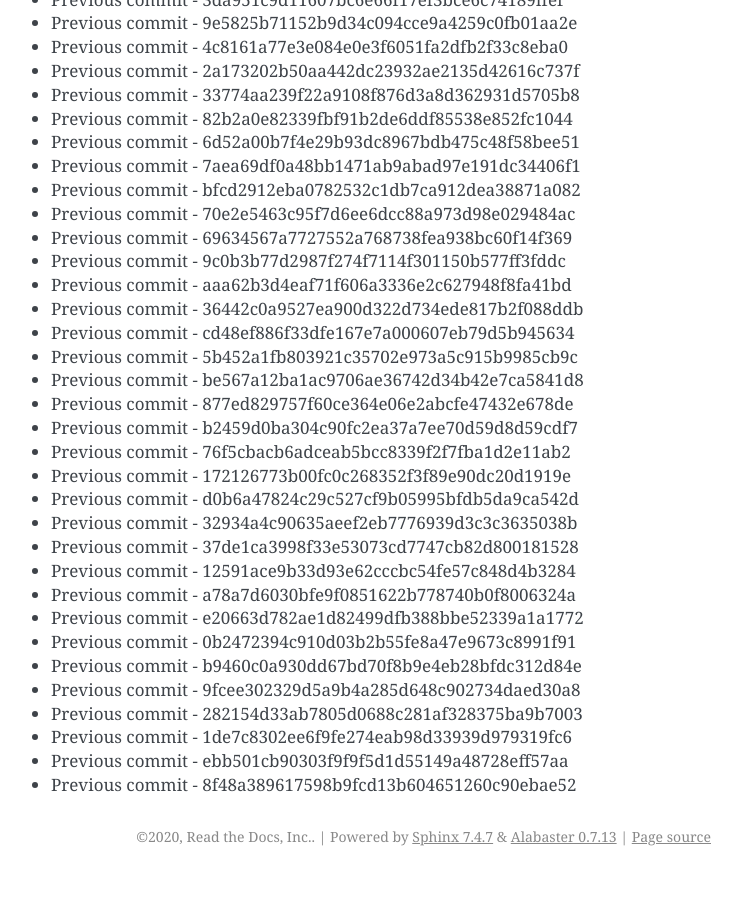
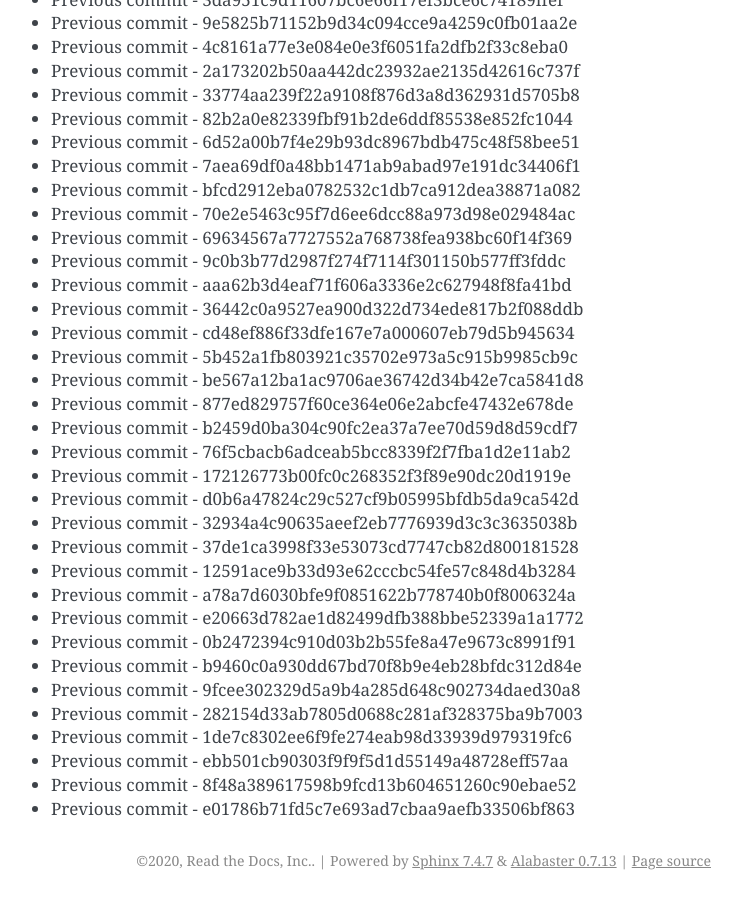
Before and after one commit to readthedocs/rtd-git-stresstest, a Sphinx documentation site: the page built from docs/updates.rst, in a window 1280 px wide and 900 px high, scrolled down 33448 px. Shown: the whole window, without its empty margins (399-1141 px from the left). Built offline with Sphinx 7.4.7, drawn with Linux system fonts in a browser that asks for light colours; before the commit the page ends 34324 px from its top, so only the background shows below that.

Commit message:
Generating commit from previous: e01786b71fd5c7e693ad7cbaa9aefb33506bf863

```diff
--- a/docs/updates.rst
+++ b/docs/updates.rst
@@ -1437,3 +1437,4 @@ It can be tested for any performance characteristics.
 * Previous commit - 1de7c8302ee6f9fe274eab98d33939d979319fc6
 * Previous commit - ebb501cb90303f9f9f5d1d55149a48728eff57aa
 * Previous commit - 8f48a389617598b9fcd13b604651260c90ebae52
+* Previous commit - e01786b71fd5c7e693ad7cbaa9aefb33506bf863
```
